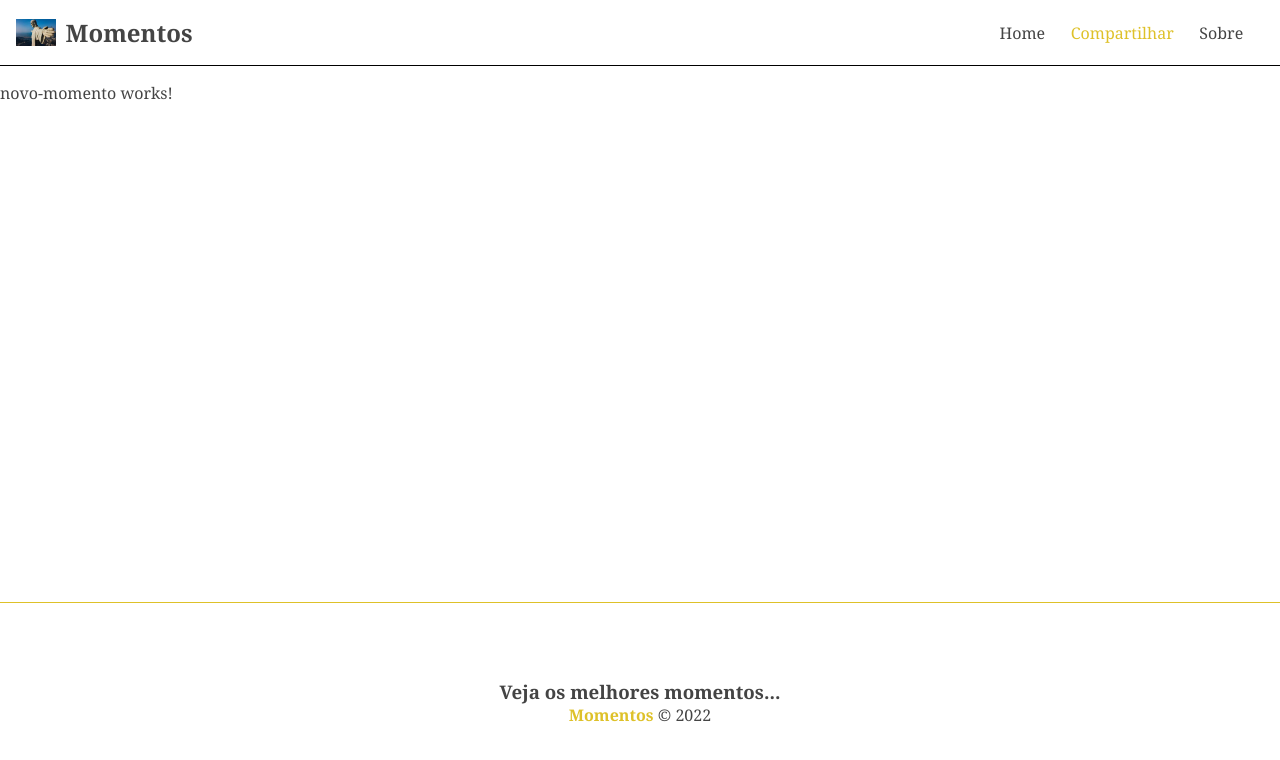
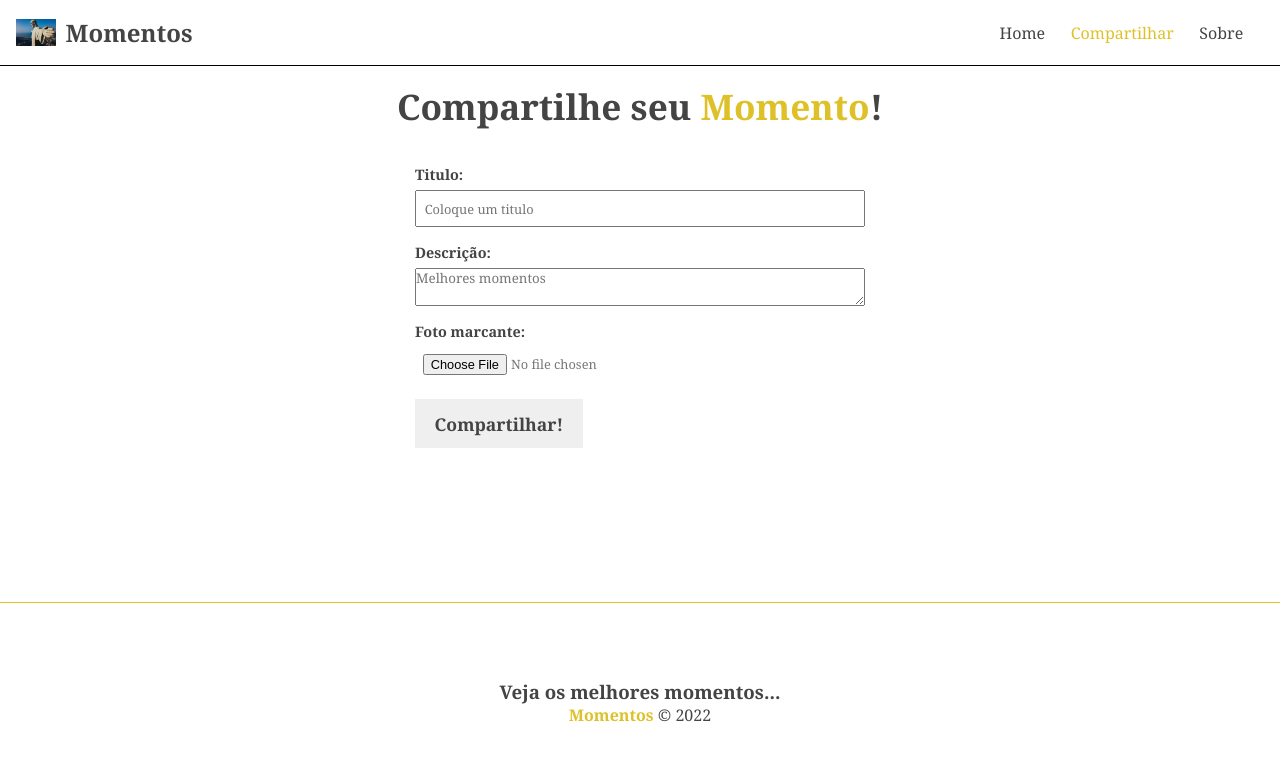
Before and after one commit to Henricknen/Angular, an Angular app in the folder momentos/: page /momento/novo in a window 1280 px wide. Shown: the top 760 px of the page. Built offline with nearby package versions, Linux system fonts and the light colour scheme.

Commit message:
página contém um formulário, e será de uso essencial para o sistema

```diff
--- a/momentos/src/app/app.module.ts
+++ b/momentos/src/app/app.module.ts
@@ -8,6 +8,7 @@ import { FooterComponent } from './components/footer/footer.component';
 import { AboutComponent } from './components/pages/about/about.component';
 import { HomeComponent } from './components/pages/home/home.component';
 import { NovoMomentoComponent } from './components/pages/novo-momento/novo-momento.component';
+import { MomentoFormComponent } from './components/momento-form/momento-form.component';
 
 @NgModule({
   declarations: [
@@ -16,7 +17,8 @@ import { NovoMomentoComponent } from './components/pages/novo-momento/novo-momen
     FooterComponent,
     AboutComponent,
     HomeComponent,
-    NovoMomentoComponent
+    NovoMomentoComponent,
+    MomentoFormComponent
   ],
   imports: [
     BrowserModule,
--- /dev/null
+++ b/momentos/src/app/components/momento-form/momento-form.component.html
@@ -0,0 +1,15 @@
+<form>
+  <div class="form-group">
+    <label for="title">Titulo:</label>
+    <input type="text" placeholder="Coloque um titulo" required>
+  </div>
+  <div class="form-group">
+    <label for="tidescripition">Descrição:</label>
+    <textarea placeholder="Melhores momentos" required></textarea>
+  </div>
+  <div class="form-group">
+    <label for="image">Foto marcante:</label>
+    <input type="file">
+  </div>
+  <input type="submit" value="{{ btnText }}">
+</form>
--- /dev/null
+++ b/momentos/src/app/components/momento-form/momento-form.component.ts
@@ -0,0 +1,15 @@
+import { Component, Input, OnInit } from '@angular/core';
+
+@Component({
+  selector: 'app-momento-form',
+  templateUrl: './momento-form.component.html',
+  styleUrls: ['./momento-form.component.css']
+})
+export class MomentoFormComponent implements OnInit {
+  @Input() btnText!: string;
+  constructor() { }
+
+  ngOnInit(): void {
+  }
+
+}
--- a/momentos/src/app/components/pages/novo-momento/novo-momento.component.css
+++ b/momentos/src/app/components/pages/novo-momento/novo-momento.component.css
@@ -0,0 +1,9 @@
+h2 {
+  text-align: center;
+  margin-bottom: 1em;
+  font-size: 2.2em;
+}
+
+h2 span {
+  color: #dec129;
+}
--- a/momentos/src/app/components/pages/novo-momento/novo-momento.component.html
+++ b/momentos/src/app/components/pages/novo-momento/novo-momento.component.html
@@ -1 +1,2 @@
-<p>novo-momento works!</p>
+<h2>Compartilhe seu <span>Momento</span>!</h2>
+<app-momento-form [btnText]="btnText"></app-momento-form>
--- a/momentos/src/app/components/pages/novo-momento/novo-momento.component.ts
+++ b/momentos/src/app/components/pages/novo-momento/novo-momento.component.ts
@@ -6,6 +6,7 @@ import { Component, OnInit } from '@angular/core';
   styleUrls: ['./novo-momento.component.css']
 })
 export class NovoMomentoComponent implements OnInit {
+  btnText = 'Compartilhar!';
 
   constructor() { }
 
--- a/momentos/src/styles.css
+++ b/momentos/src/styles.css
@@ -16,3 +16,44 @@ a {
 a:hover {
   color: red;
 }
+
+/* form */
+form {
+  width: 450px;
+  margin: 0 auto;
+}
+
+.form-group {
+  display: flex;
+  flex-direction: column;
+  margin-bottom: 1em;
+}
+
+.form-group label {
+  font-weight: bold;
+  font-size: 0.9em;
+  margin-bottom: 0.4em;
+}
+
+.form-group input,
+.form-groip textarea {
+  padding: 0.6em;
+  color: #777;
+  font-size: 0.8em;
+}
+
+input[type="submit"] {
+  background-color: #EFEFEF;
+  border: 2px solid transparent;
+  padding: 0.6em 1em;
+  font-weight: bold;
+  font-size: 1.1em;
+  cursor: pointer;
+  transition: 0.4s;
+}
+
+input[type="submit"]:hover {
+  color: #dec129;
+  border-color: #dec129;
+  background-color: transparent;
+}
```
Also changed, not shown: momentos/src/app/components/momento-form/momento-form.component.css (added), 1 other file (tests, documents, lock files or other folders).
